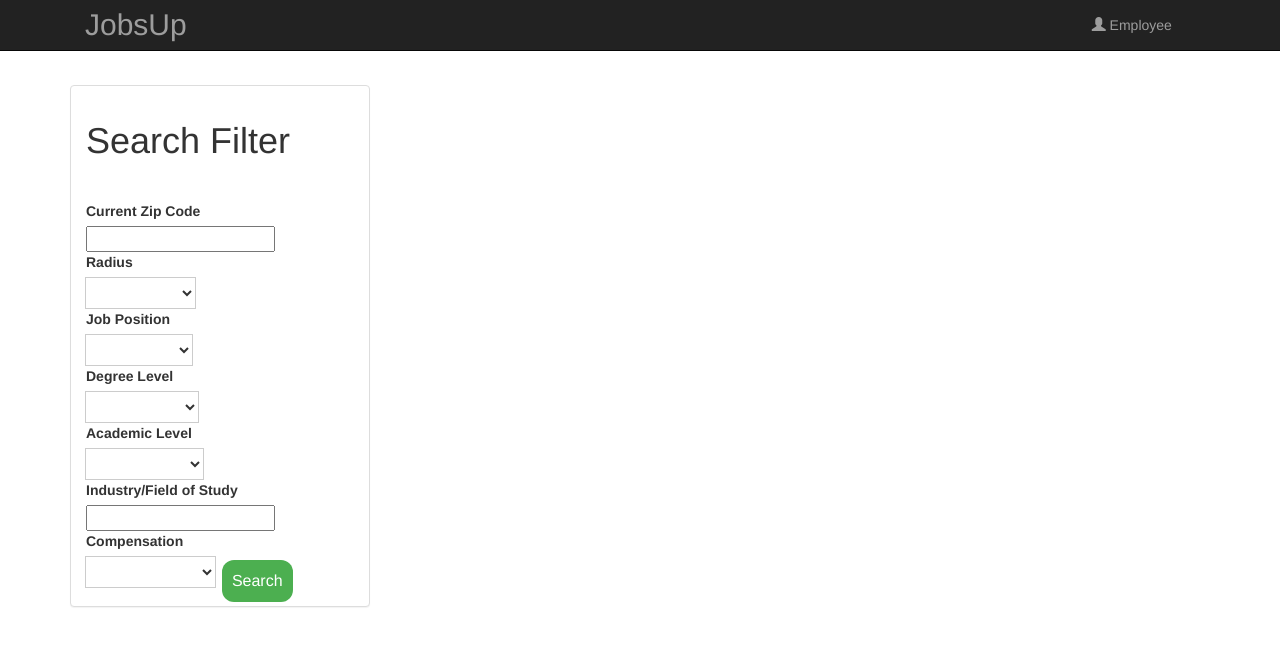
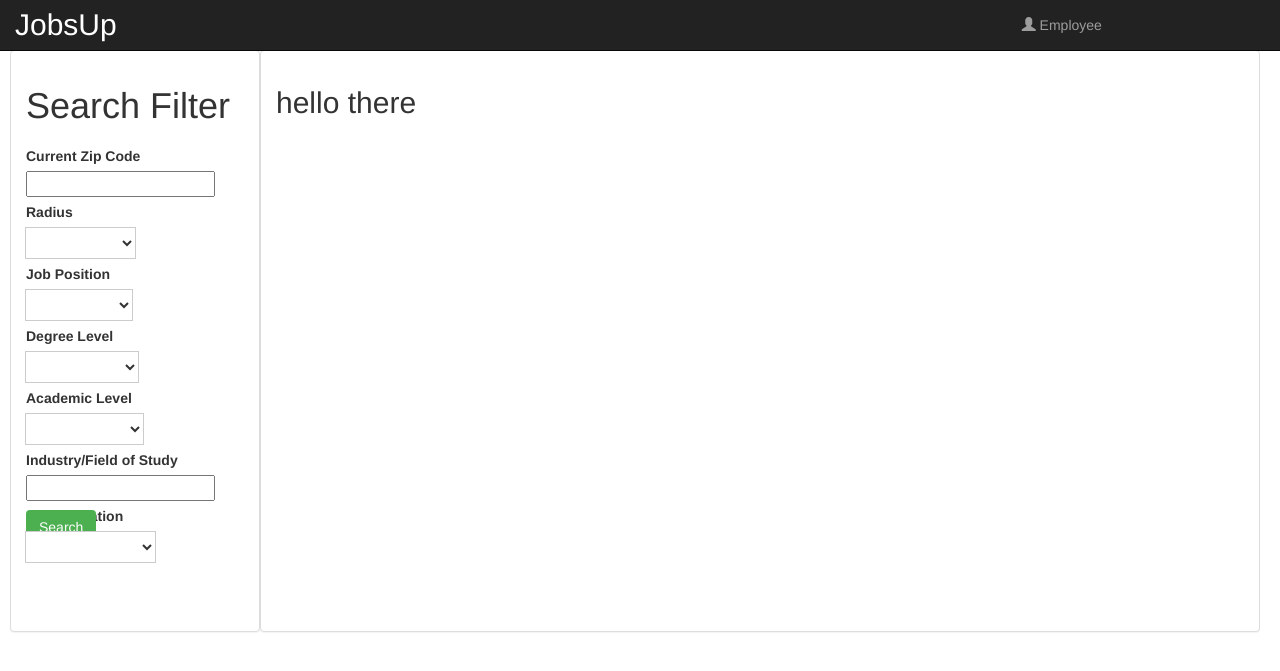
Before and after one commit to uphonia/JobsUp, a Django app: template JobsUp/jobs/templates/Map.html in a window 1280 px wide. Shown: the top 671 px of the page. Run offline with Django 3.2, Linux system fonts and the light colour scheme; the template is opened without the code that fills it, so the values that code supplies are empty; some libraries are stand-ins or nearby versions.

Commit message:
Edit Map.html

```diff
--- a/JobsUp/jobs/templates/Map.html
+++ b/JobsUp/jobs/templates/Map.html
@@ -1,22 +1,16 @@
 <!DOCTYPE html>
 <html>
     <style>
-        .button {
+        .btn-searching{
             background-color: #4CAF50; /* Green */
             border: none;
             color: white;
             padding: 10px;
-            text-align: center;
-            text-decoration: none;
             display: inline-block;
             font-size: 16px;
-            margin: 4px 2px;
             cursor: pointer;
             border-radius: 12px;
-        }
-
-        div {
-            text-align: center;
+            margin: -20px 10px 10px 10px;
         }
 
         .home {
@@ -29,6 +23,23 @@
             padding: 15px;
         }
 
+        #map {
+            width: 100%;
+            height: 400px;
+            background-color: grey;
+        }
+
+        .left {
+            margin-top: 50px;
+            width: 250px;
+            margin-left: -60px;
+        }
+
+        .right {
+            width: 1000px;
+            margin-top: 50px;
+            margin-left: -5px;
+        }
     </style>
     <head>
         <title> Search | JobsUp </title>
@@ -38,7 +49,7 @@
     <body>
         <!-- Top navigation bar -->
         <nav class="navbar navbar-default navbar-static-top navbar-inverse navbar-fixed-top">
-	        <div class="container">
+	        <div class="top_nav">
 	            <ul class="nav navbar-nav">
 	                <li class="home">
 		                <a href="/"><span class=""></span> JobsUp </a>
@@ -50,30 +61,34 @@
 		    </div>
 	    </nav>
 
-	    <!-- Search Filter Panel -->
 	    <div class="container">
-            <div class="panel panel-default" style="margin-top: 85px; width: 300px;">
+	        <div class="row">
+
+	            <!-- Search Filter Panel Left Container-->
+	            <div class="col-lg-2">
+                    <div class="left">
+                        <div class="panel panel-default" >
                             <h1> Search Filter </h1>
                             <form action="/action_page.php">
-                    <div class="panel-body" style="height: 370px; text-align: left;">
+                                <div class="panel-body" style="height:480px;margin-top:-20px;">
 
                                     <!-- Current Zip Code -->
                                     <label for="zipcode"> Current Zip Code </label> <br>
-                        <div class="row">
+                                    <div class="row" style="margin-bottom: 5px;">
                                         <div class="col-xs-3 col-xs-offset-0" style="width: 290px;">
                                             <div class="input-group">
-                                    <input type="text" value=""><br>
+                                                <input type="text" id="zip-code"><br>
                                             </div>
                                         </div>
                                     </div>
 
                                     <!-- Seek job in radius from current address -->
                                     <label for="radius"> Radius </label> <br>
-                        <div class="row">
+                                    <div class="row" style="margin-bottom: 5px;">
                                         <div class="col-xs-3 col-xs-offset-0">
                                             <div class="input-group">
                                                 <div class="input-group-btn search-panel">
-                                        <select class="btn btn-default dropdown-toggle" data-toggle="dropdown" style="text-align: left">
+                                                    <select class="btn btn-default dropdown-toggle" id="radius" data-toggle="dropdown" style="text-align: left">
                                                         <option></option>
                                                         <option> < 5 miles</option>
                                                         <option> < 10 miles</option>
@@ -87,11 +102,11 @@
 
                                     <!-- Job Position Filter -->
                                     <label for="position"> Job Position </label> <br>
-                        <div class="row">
+                                    <div class="row" style="margin-bottom: 5px;">
                                         <div class="col-xs-3 col-xs-offset-0">
                                             <div class="input-group">
                                                 <div class="input-group-btn search-panel">
-                                        <select class="btn btn-default dropdown-toggle" data-toggle="dropdown">
+                                                    <select class="btn btn-default dropdown-toggle" id="job-position" data-toggle="dropdown">
                                                         <option></option>
                                                         <option>Internship</option>
                                                         <option>Full-time</option>
@@ -105,16 +120,17 @@
 
                                     <!-- Degree Level Filter -->
                                     <label for="degree"> Degree Level </label> <br>
-                        <div class="row">
+                                    <div class="row" style="margin-bottom: 5px;">
                                         <div class="col-xs-3 col-xs-offset-0">
                                             <div class="input-group">
                                                 <div class="input-group-btn search-panel">
-                                        <select class="btn btn-default dropdown-toggle" data-toggle="dropdown" style="text-align: left">
+                                                    <select class="btn btn-default dropdown-toggle" id="degree" data-toggle="dropdown" style="text-align: left">
                                                         <option></option>
                                                         <option>Associates</option>
                                                         <option>Bachelors</option>
                                                         <option>Masters</option>
                                                         <option>PhD</option>
+                                                        <option>None</option>
                                                     </select>
                                                 </div>
                                             </div>
@@ -123,11 +139,11 @@
 
                                     <!-- Academic Level -->
                                     <label for="academic"> Academic Level </label> <br>
-                        <div class="row">
+                                    <div class="row" style="margin-bottom: 5px;">
                                         <div class="col-xs-3 col-xs-offset-0">
                                             <div class="input-group">
                                                 <div class="input-group-btn search-panel">
-                                        <select class="btn btn-default dropdown-toggle" data-toggle="dropdown" style="text-align: left">
+                                                    <select class="btn btn-default dropdown-toggle" id="academic-level" data-toggle="dropdown" style="text-align: left">
                                                         <option></option>
                                                         <option>First-year</option>
                                                         <option>Sophomore</option>
@@ -143,21 +159,21 @@
 
                                     <!-- Industry/Field of Study -->
                                     <label for="industry"> Industry/Field of Study </label> <br>
-                        <div class="row">
+                                    <div class="row" style="margin-bottom: 5px;">
                                         <div class="col-xs-3 col-xs-offset-0" style="width: 290px;">
                                             <div class="input-group">
-                                    <input type="text" value=""><br>
+                                                <input type="text" id="industry"><br>
                                             </div>
                                         </div>
                                     </div>
 
                                     <!-- Compensation -->
                                     <label for="compensation"> Compensation </label> <br>
-                        <div class="row">
+                                    <div class="row" style="margin-bottom: 5px;">
                                         <div class="col-xs-3 col-xs-offset-0">
                                             <div class="input-group">
                                                 <div class="input-group-btn search-panel">
-                                        <select class="btn btn-default dropdown-toggle" data-toggle="dropdown" style="text-align: left">
+                                                    <select class="btn btn-default dropdown-toggle" id="compensation" data-toggle="dropdown" style="text-align: left">
                                                         <option></option>
                                                         <option>Paid</option>
                                                         <option>Unpaid</option>
@@ -172,8 +188,30 @@
                                 </div> <!-- End of content in panel div -->
                             </form> <!-- End of form -->
 
-                <a href="" class="button"> Search </a>
+                            <!-- <a href="" class="button"> Search </a> -->
+                            <button type="search" class="btn btn primary" name="searching" style="background-color: #4CAF50; margin: -180px 10px 10px 15px; color:white;">Search</button>
+
                         </div> <!-- End of actual panel div -->
-        </div> <!-- End of container -->
+                    </div>
+                </div> <!-- End of left container -->
+
+                <!-- Right container -->
+                <div class="col-lg-10">
+                    <div class="right">
+                        <div class="panel panel-default" >
+                            <div class="panel-body" style="height:580px;">
+                                <h2> hello there </h2>
+                            </div>
+                        </div>
+                    </div>
+                </div> <!-- End of right container -->
+
+            </div> <!-- End of row div -->
+        </div> <!-- End of whole container div -->
+
+        <!-- Map API -->
+        <script>
+
+        </script>
     </body>
 </html>
```
Also changed, not shown: JobsUp/jobs/static/stuff.css (+3 -4 lines), JobsUp/jobs/templates/CompanyProfiles.html (+6 -6 lines), JobsUp/jobs/templates/UserProfiles.html (+14 -7 lines), JobsUp/jobs/templates/index.html (+7 -5 lines). Lines whose indentation alone changed are shown as unchanged.
